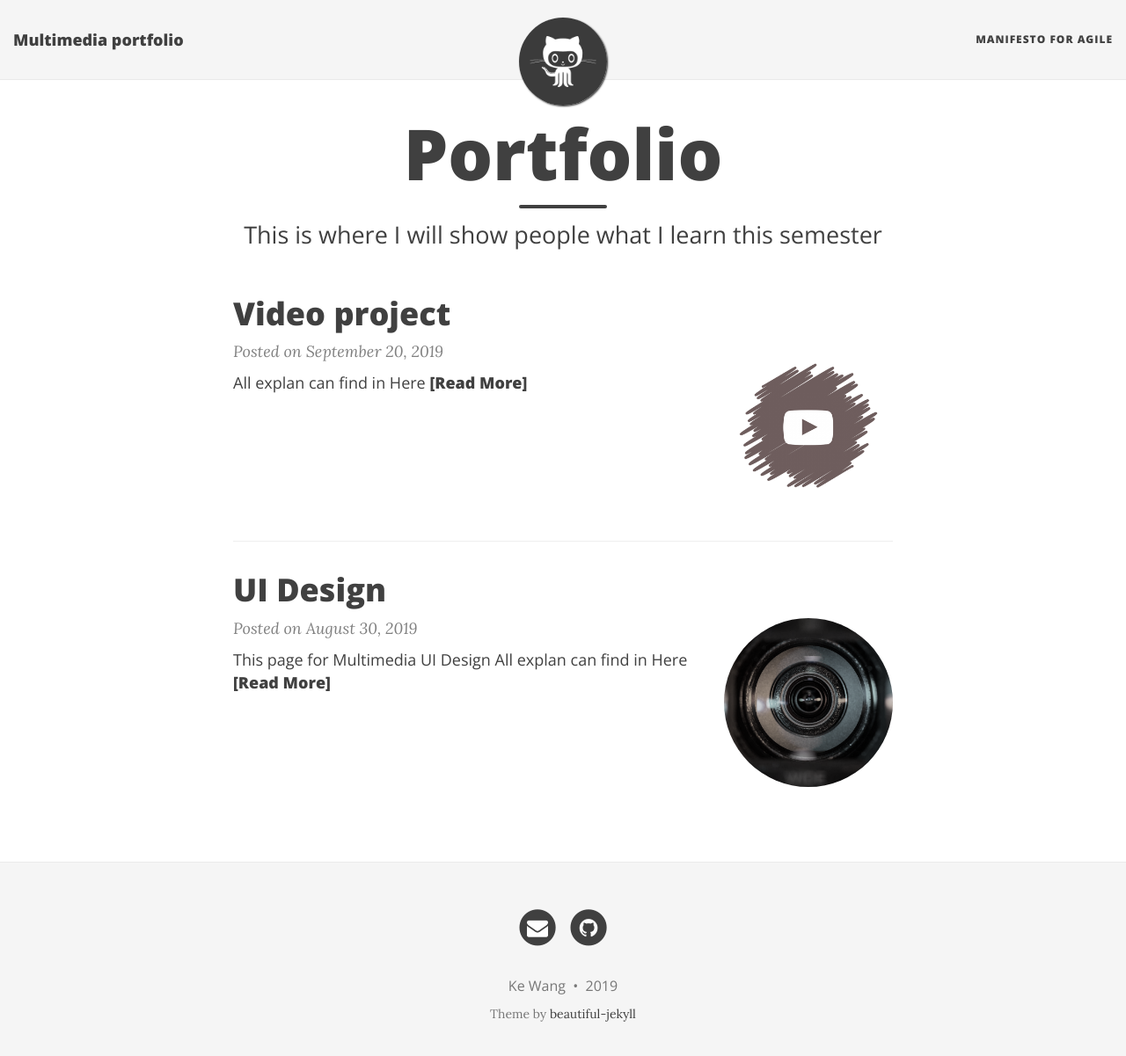
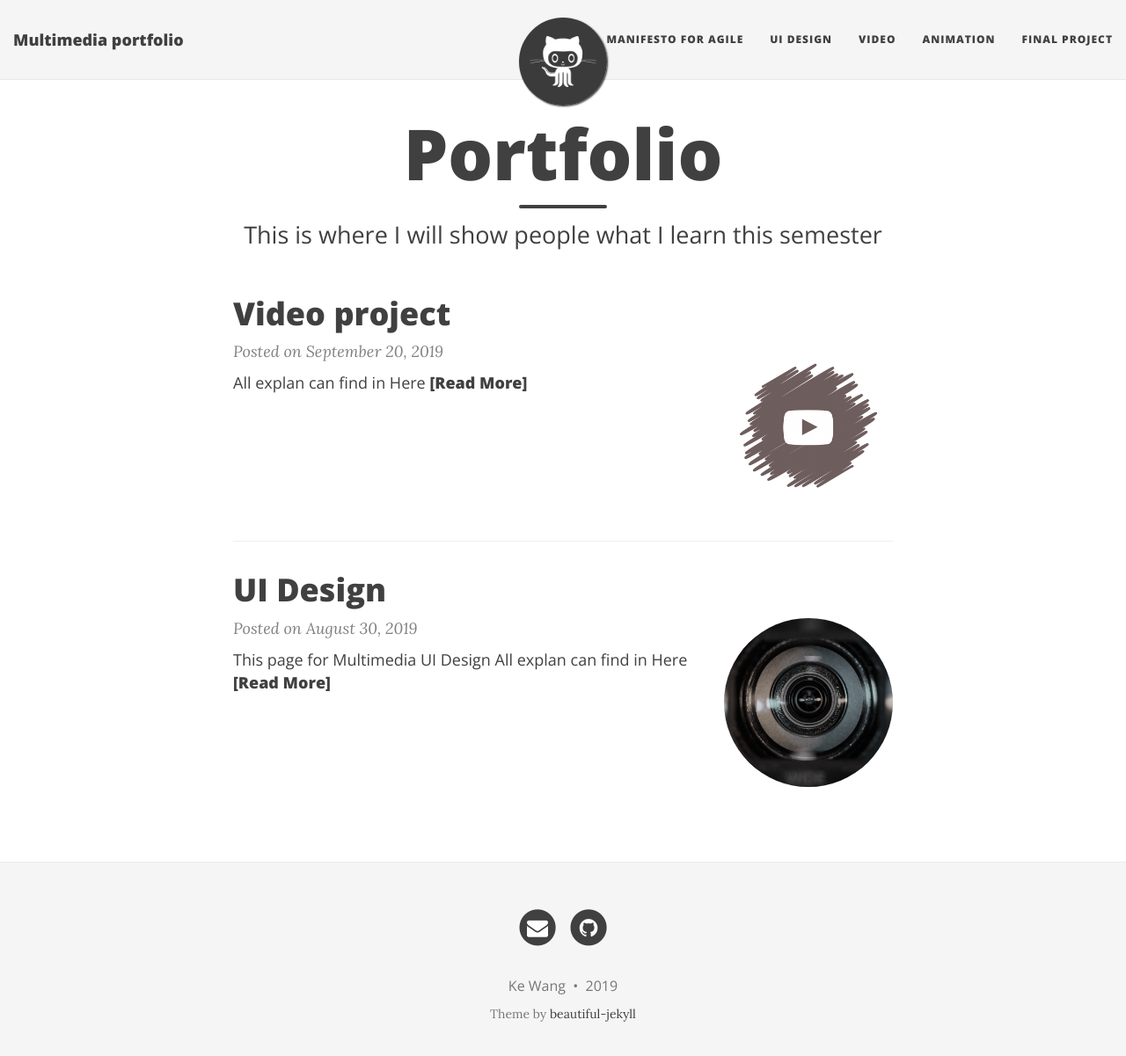
Before and after one commit to jiqi963/Multimedia, a Jekyll site: the page built from index.html, in a window 1280 px wide and 1214 px high. Shown: the top 1201 px of the window at 88% size. Built offline with Jekyll 4.4.1, drawn with Linux system fonts in a browser that asks for light colours; nearby versions of some CDN libraries; the list of posts is cut into pages by our own code.

Commit message:
update navigation bar

```diff
--- a/_config.yml
+++ b/_config.yml
@@ -26,6 +26,10 @@ description: This site is a Portfolio for Multimedia
 # List of links in the navigation bar
 navbar-links:
   Manifesto for Agile: "http://agilemanifesto.org/"
+  UI Design: "https://jiqi963.github.io/Multimedia/2019-08-30-UI-Design/"
+  Video: "https://jiqi963.github.io/Multimedia/2019-09-20-Video-Project/"
+  Animation: ""
+  Final Project: ""
 
 
 # Image to show in the navigation bar - image must be a square (width = height)
```
